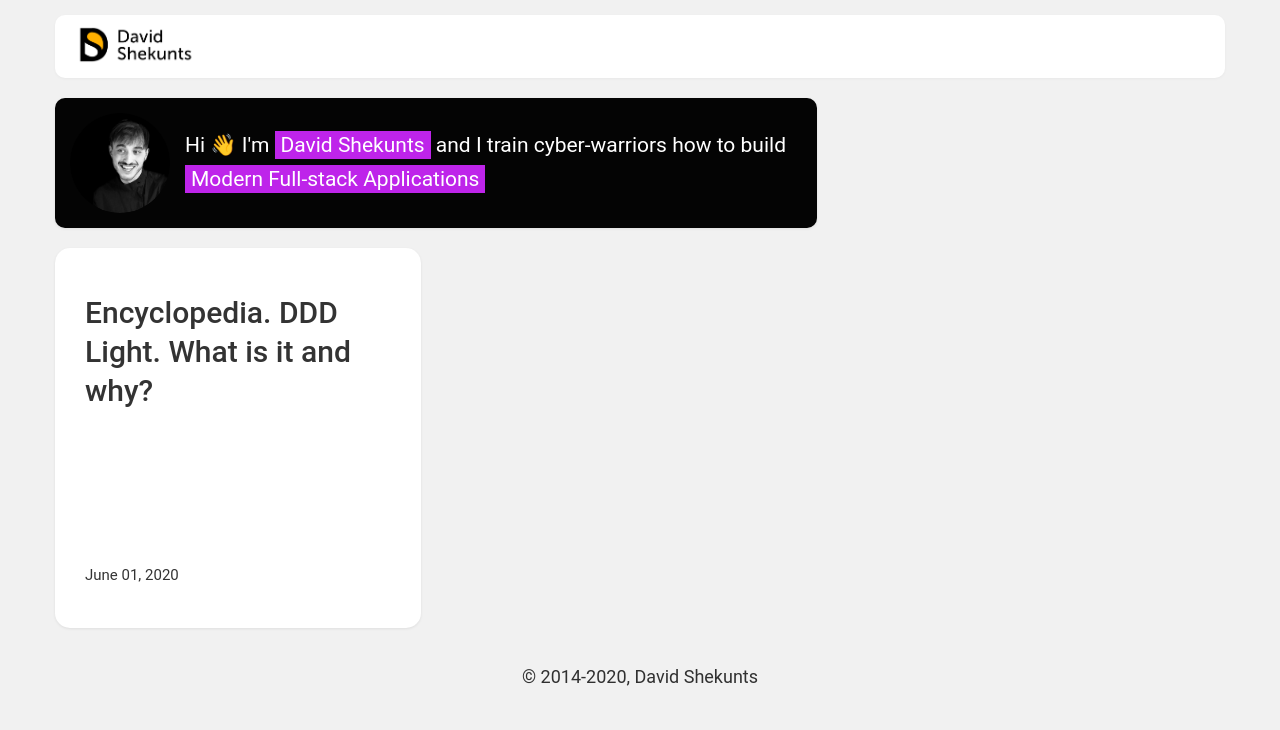
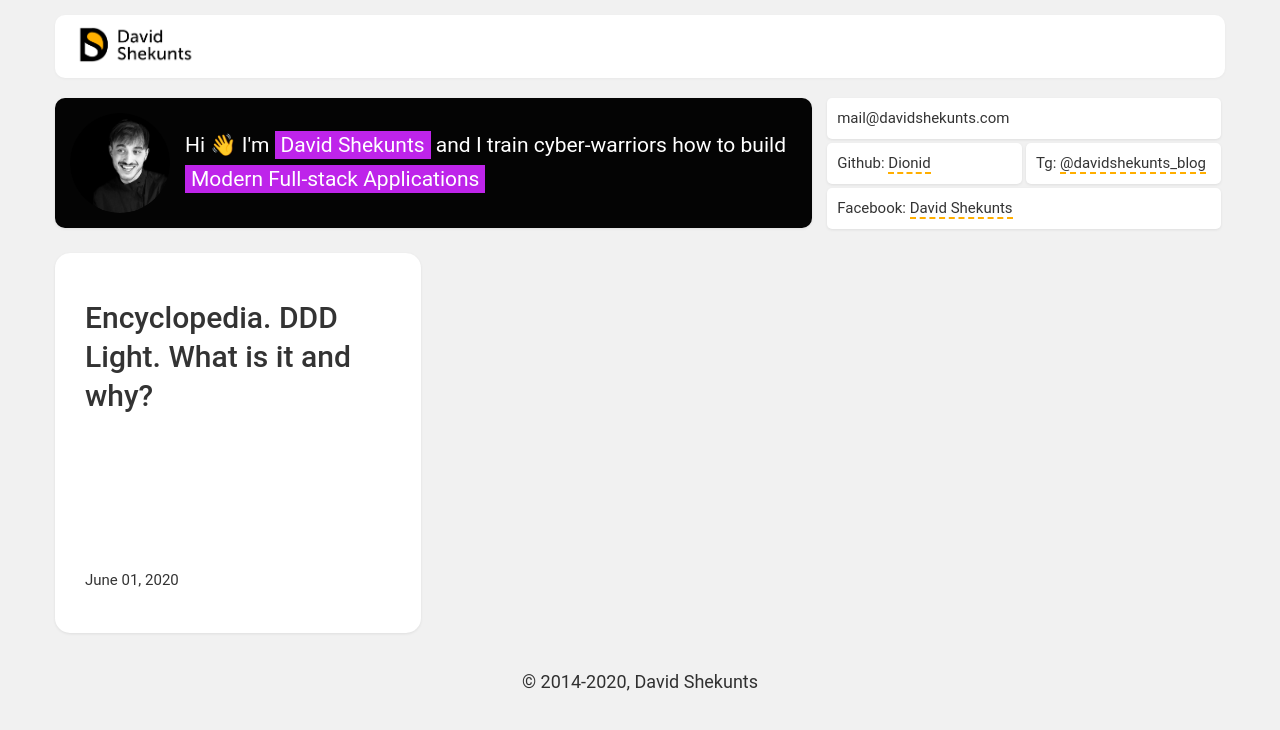
Before and after one commit to Dionid/davidshekunts_blog, a Gatsby site: page / in a window 1280 px wide. Built offline with nearby package versions, Linux system fonts and the light colour scheme; Gatsby itself is replaced by a stand-in of ours; some packages are replaced by stand-ins of ours.

Commit message:
Added contacts

```diff
--- a/src/components/global.scss
+++ b/src/components/global.scss
@@ -62,3 +62,11 @@ a {
     text-decoration: none;
     color: inherit;
 }
+
+.link {
+    border-bottom: 2px dashed #ffae00;
+    transition: 0.3s;
+    &:hover{
+        color: #ffae00;
+    }
+}
--- a/src/pages/index.tsx
+++ b/src/pages/index.tsx
@@ -6,6 +6,7 @@ import { PageProps, Link, graphql } from "gatsby"
 import Bio from "../components/bio/bio"
 import Layout from "../components/layout"
 import SEO from "../components/seo"
+import "./styles.scss"
 
 type Data = {
   site: {
@@ -36,18 +37,34 @@ const BlogIndex = ({ data, location }: PageProps<Data>) => {
   return (
     <Layout>
       <SEO title="All posts" />
-      <div style={{padding: "10px 15px", width: "66%"}}>
-        <Bio />
+      <div className={"main--header"}>
+        <div className={"main--header--bio"}>
+          <Bio />
+        </div>
+        <div className={"main--header--contacts"}>
+          <div className="main--header--contacts--item" style={{width: "100%"}}><div className="main--header--contacts--item--content">
+            mail@davidshekunts.com
+          </div></div>
+          <div className="main--header--contacts--item"><div className="main--header--contacts--item--content">
+            Github: <a className={"link"} href="https://github.com/Dionid" target={"_blank"}>Dionid</a>
+          </div></div>
+          <div className="main--header--contacts--item"><div className="main--header--contacts--item--content">
+            Tg: <a className={"link"} href="https://teleg.run/davidshekunts_blog" target={"_blank"}>@davidshekunts_blog</a>
+          </div></div>
+          <div className="main--header--contacts--item" style={{width: "100%"}}><div className="main--header--contacts--item--content">
+            Facebook: <a className={"link"} href="https://www.facebook.com/davidshekunts" target={"_blank"}>David Shekunts</a>
+          </div></div>
+        </div>
       </div>
       <div>
         {/*<div style={{display: "flex", fontSize: 18, flexWrap: "wrap", width: "100%", padding: "5px 15px"}}>
           <span style={{backgroundImage: "linear-gradient(0deg,#f857a6,#ff5858)", padding: "15px", marginRight: 5, marginBottom: 5, color: "#fff", backgroundColor: "#de14a9", borderRadius: 7}}>#Fullstack</span>
         </div>*/}
-        <div style={{display: "flex", flexWrap: "wrap", width: "100%"}}>
+        <div className={"posts-list"}>
           {posts.map(({ node }) => {
             const title = node.frontmatter.title || node.fields.slug
             return (
-              <div key={node.fields.slug} style={{padding: "10px 15px", width: "33%", display: "flex", minHeight: 400}}>
+              <div key={node.fields.slug} className={"posts-list--item"}>
                 <article style={{position: "relative", padding: "45px 30px", backgroundColor: "#fff", width: "100%", borderRadius: 15, boxShadow: "0px 1px 3px rgba(0,0,0,.08)"}}>
                   <header style={{display: "flex", height: "100%", flexDirection: "column", justifyContent: "space-between"}}>
                     <h3
--- /dev/null
+++ b/src/pages/styles.scss
@@ -0,0 +1,57 @@
+@import "./../styles/mixins.scss";
+
+.main--header{
+  display: flex;
+  padding: 10px 15px;
+  @include less-than-tablet-h {
+    flex-direction: column;
+  }
+  .main--header--bio {
+    width: 66%;
+    padding-right: 15px;
+    flex-shrink: 0;
+    flex-grow: 0;
+    @include less-than-tablet-h {
+      width: 100%;
+      padding-right: 0;
+      padding-bottom: 15px;
+    }
+  }
+
+  .main--header--contacts{
+    display: flex;
+    flex-wrap: wrap;
+    align-items: start;
+    align-content: flex-start;
+    .main--header--contacts--item{
+      font-size: 15px;
+      width: 50%;
+      padding: 0 4px 4px 0;
+      .main--header--contacts--item--content{
+        padding: 13px 10px;
+        background-color: #fff;
+        border-radius: 5px;
+        box-shadow: rgba(0, 0, 0, 0.08) 0px 1px 3px;
+      }
+    }
+  }
+}
+
+.posts-list {
+  display: flex;
+  flex-wrap: wrap;
+  width: 100%;
+}
+
+.posts-list--item{
+  padding: 10px 15px;
+  width: 33%;
+  display: flex;
+  min-height: 400px;
+  @include less-than-tablet-h {
+    width: 50%;
+  }
+  @include less-than-tablet-v {
+    width: 100%;
+  }
+}
--- a/src/styles/mixins.scss
+++ b/src/styles/mixins.scss
@@ -16,6 +16,18 @@ $m-desktop: 1440px;
   }
 }
 
+@mixin less-than-tablet-v {
+  @media (max-width: #{$tablet-v - 1px}) {
+    @content;
+  }
+}
+
+@mixin less-than-tablet-h {
+  @media (max-width: #{$tablet-h - 1px}) {
+    @content;
+  }
+}
+
 @mixin desktop {
   @media (min-width: #{$tablet-h + 1px}) {
     @content;
--- a/src/templates/styles.scss
+++ b/src/templates/styles.scss
@@ -33,7 +33,7 @@
   background-color: #fff;
   box-shadow: rgba(0, 0, 0, 0.04) 0px 1px 3px;
   border-radius: 15px;
-  padding: 45px 15px;
+  padding: 45px 20px;
   @include mobile {
     margin: 10px 0 30px;
   }
@@ -92,7 +92,8 @@
       margin-top: 45px;
     }
     @include mobile{
-      line-height: 1.6;
+      line-height: 1.5;
+      font-size: 18px;
     }
   }
 
@@ -100,6 +101,7 @@
     padding: 2px 7px;
     background: #e8e8e8;
     text-shadow: none;
+    line-height: 1.8;
   }
 
   ul, ol {
```
